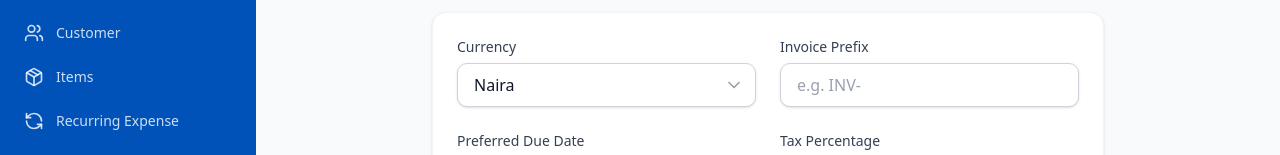
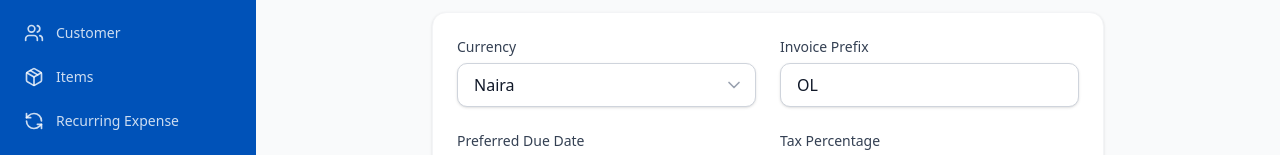
Before and after one commit to octalve-core/octalve-invoice, a Next.js app: page /dashboard/settings/invoice in a window 1280 px wide. Shown: the part 412-567 px from the top of the page. Built offline with nearby package versions, Linux system fonts and the light colour scheme.

Commit message:
fix(ui): show merchant-generated invoice prefix consistently on desktop and mobile

```diff
--- a/app/(dashboard)/dashboard/settings/invoice/page.tsx
+++ b/app/(dashboard)/dashboard/settings/invoice/page.tsx
@@ -314,9 +314,9 @@ export default function InvoiceSettingsPage() {
               </label>
               <input
                 type="text"
-                value={settings.invoicePrefix}
+                value={merchantInitials(merchantSettings.businessName||"Octalve Limited")}
                 readOnly
-                placeholder="e.g. INV-"
+                placeholder="Auto-generated from company name"
                 className="auth-input-gray"
               />
             </div>
```
